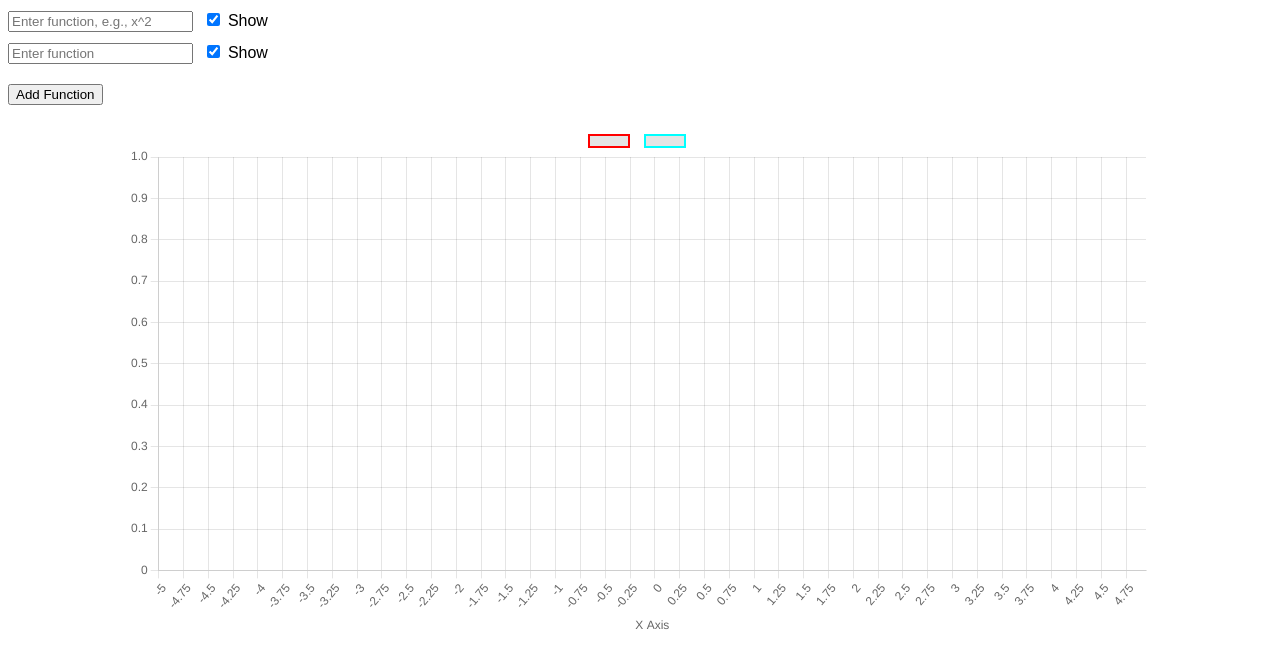
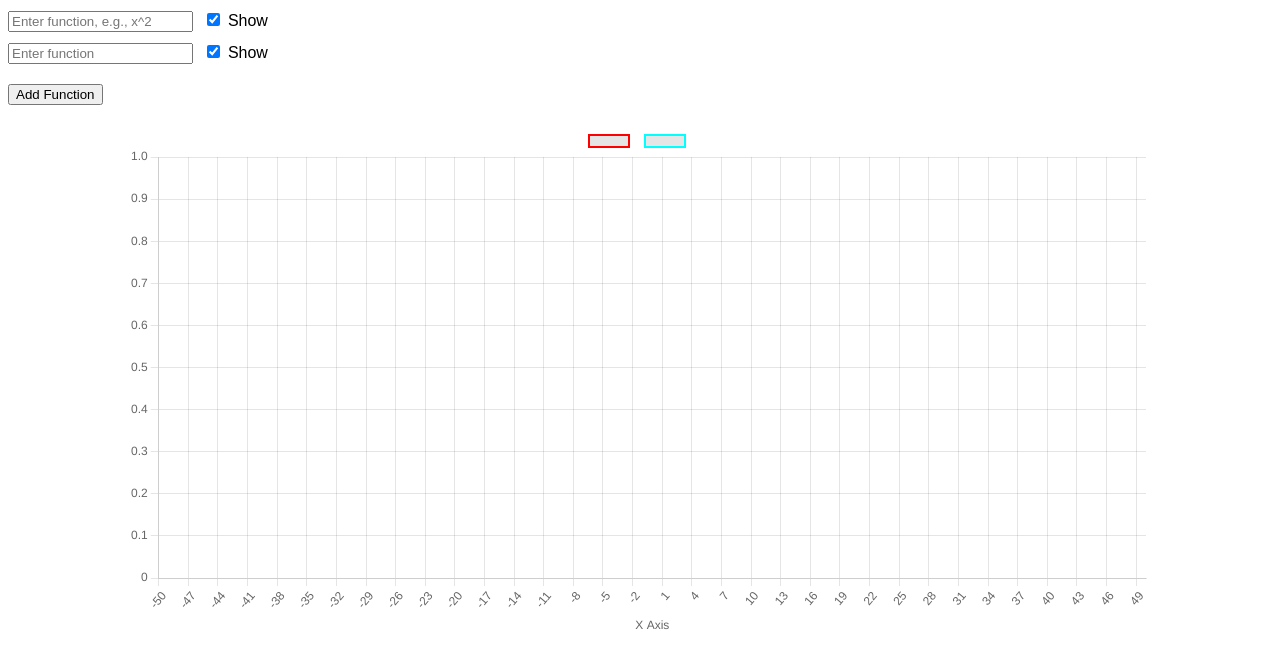
Before and after one commit to luissalda1995/x-ai-javascript, a website: page 27205/Ideal Response/i2.html in a window 1280 px wide. Drawn offline with nearby package versions, Linux system fonts and the light colour scheme.

Commit message:
27205 i2

```diff
--- a/27205/Ideal Response/i2.html
+++ b/27205/Ideal Response/i2.html
@@ -53,7 +53,7 @@
         });
 
         const data = {
-            labels: Array.from({length: 200}, (_, i) => i / 20 - 5),
+            labels: [...Array(101).keys()].map(x => x - 50), // -50 to 50 range
             datasets: functions.filter(f => f.visible).map(f => {
                 const xValues = Array.from({length: 200}, (_, i) => i / 20 - 5);
                 const yValues = xValues.map(x => {
```
Also changed, not shown: 27205/Ideal Response/Screenshot 2024-08-28 at 4.22.33 PM.png (deleted), 27205/Ideal Response/Screenshot 2024-08-29 at 9.20.42 AM.png (added).
